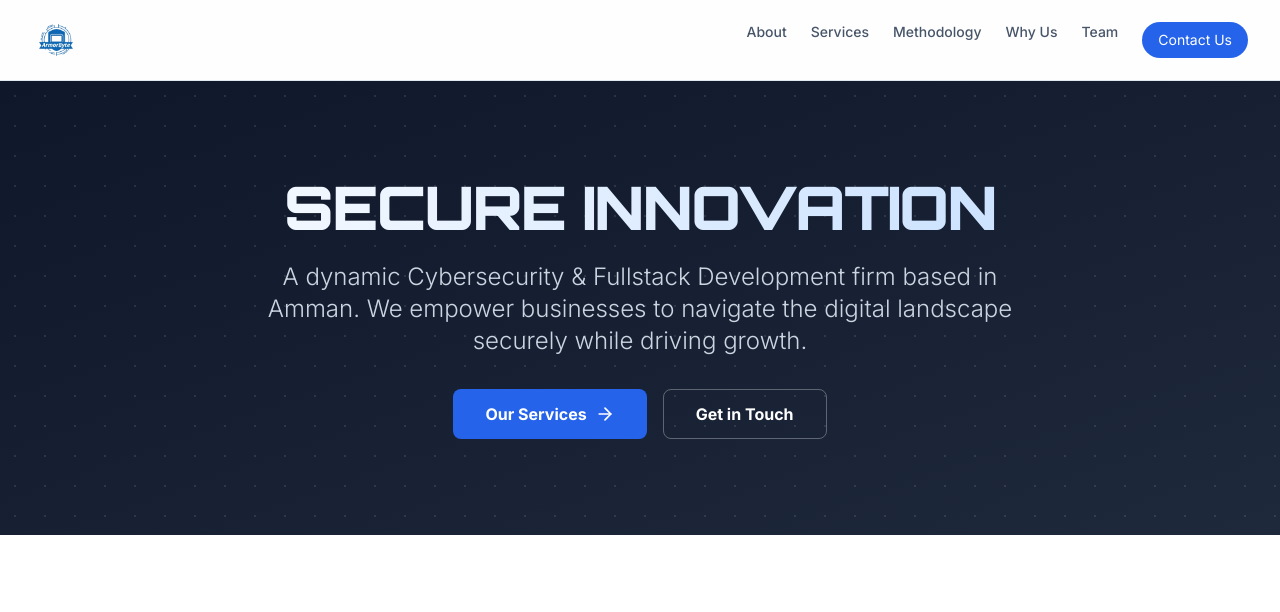
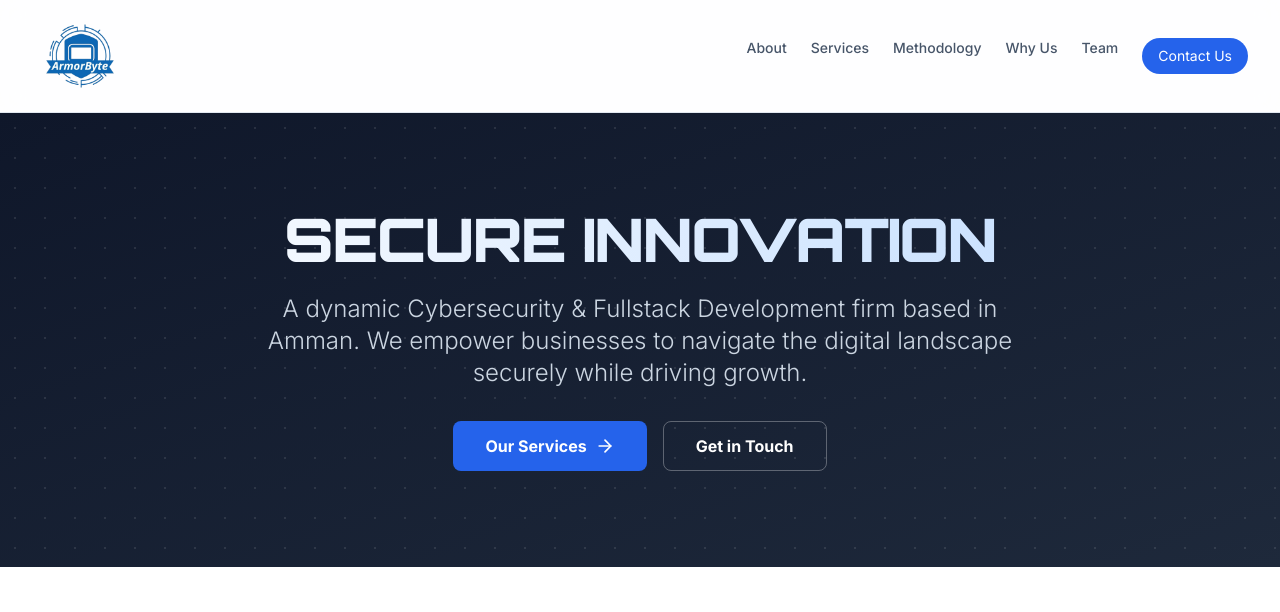
Before and after one commit to alassafaladwan19-hue/Armorbyte-profile, a plain HTML site: page index.html in a window 1280 px wide. Shown: the top 612 px of the page. Drawn offline with nearby package versions, Linux system fonts and the light colour scheme; a script that the page names is missing.

Commit message:
index.html

```diff
--- a/index.html
+++ b/index.html
@@ -47,10 +47,12 @@
     <!-- Navigation -->
     <nav class="bg-white/80 backdrop-blur-md sticky top-0 z-50 border-b border-slate-200">
         <div class="max-w-7xl mx-auto px-4 sm:px-6 lg:px-8">
-            <div class="flex justify-between h-20 items-center">
+            <!-- Increased height from h-20 to h-28 to accommodate larger logo -->
+            <div class="flex justify-between h-28 items-center">
                 <!-- Logo Area -->
                 <div class="flex items-center gap-3">
-                    <img src="logo of armorbyte.png" alt="ArmorByte Logo" class="h-12 w-auto object-contain" onerror="this.src='https://via.placeholder.com/150x50?text=ArmorByte';">
+                    <!-- Increased height from h-12 to h-24 -->
+                    <img src="logo of armorbyte.png" alt="ArmorByte Logo" class="h-24 w-auto object-contain" onerror="this.src='https://via.placeholder.com/150x50?text=ArmorByte';">
                 </div>
                 <!-- Desktop Menu -->
                 <div class="hidden md:flex space-x-6">
@@ -474,4 +476,5 @@ END:VCARD`;
         if (yEl) yEl.textContent = new Date().getFullYear();
 </script>
 
-</body></html>
+</body>
+</html>
```
